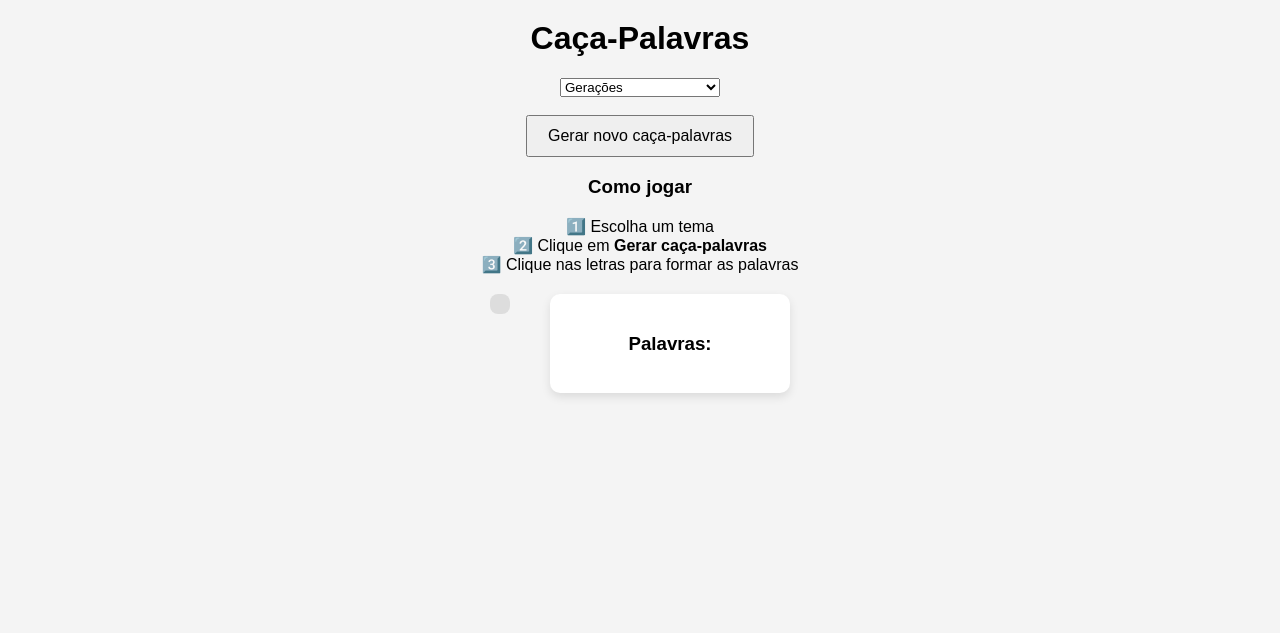
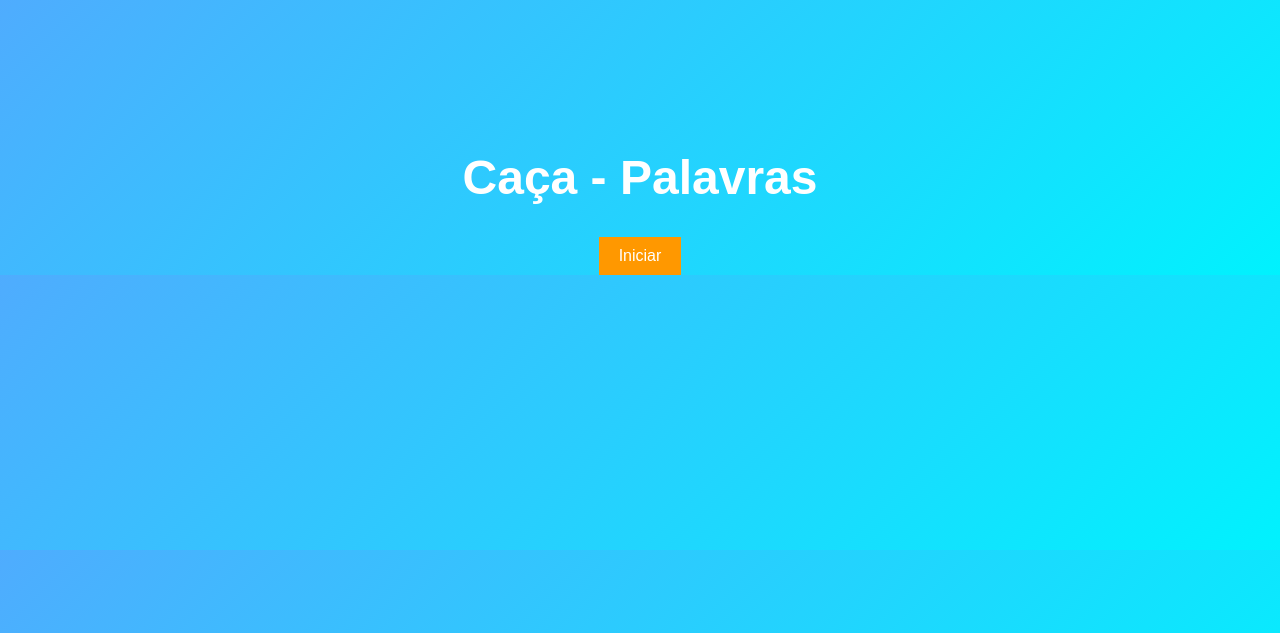
Before and after one commit to deboraf2006/Ca-a_palavras-, a Flask app: page / in a window 1280 px wide. Shown: the top 633 px of the page. Run offline with Flask 3, Linux system fonts and the light colour scheme.

Commit message:
Para colocar oline no render, deploy jogo caça palavras

```diff
--- a/app.py
+++ b/app.py
@@ -28,4 +28,5 @@ def jogo(tema):
         "palavras": palavras
     })
 if __name__ == "__main__":
-    app.run(debug=True)
+    app.run(#debug=True
+        )
--- /dev/null
+++ b/requirements.txt
@@ -0,0 +1,2 @@
+flask
+gunicorn
--- a/static/script.js
+++ b/static/script.js
@@ -24,7 +24,13 @@ function gerarJogo() {
         });
 }
 
+function iniciarJogo(){
 
+    document.getElementById("tela-inicial").style.display = "none";
+
+    document.getElementById("tela-jogo").style.display = "block";
+
+}
 
 function desenharTabuleiro(matriz) {
     const tabuleiro = document.getElementById("tabuleiro");
--- a/static/style.css
+++ b/static/style.css
@@ -1,7 +1,25 @@
+/* somente a tela inicial apareça primeiro*/
+#tela-jogo{
+    display:none;
+}
+
+#tela-inicial{
+    text-align :center;
+    margin-top:150px;
+}
+
+#tela-inicial h1{
+    font-size:48px;
+    color:white;
+}
+
 body {
     font-family :Arial ,sans-serif;
+    background: linear-gradient(135deg,#4facfe,#00f2fe);
     text-align: center;
     background-color:#f4f4f4;
+    margin:0;
+    padding:0;
 
 }
 
@@ -10,10 +28,14 @@ h1 {
 }
 
 button{
+    background-color:#ff9800;
     padding : 10px 20px;
     font-size:16px;
     cursor:pointer;
+    color:white;
+    border:none;
 }
+
 
 #tabuleiro {
     display:inline-block;
--- a/templates/template_index.html
+++ b/templates/template_index.html
@@ -9,38 +9,44 @@
 </head>
 
 <body>
+<!-- TELA INICIAL-->
+<div id="tela-inicial">
+    <h1>Caça - Palavras</h1>
+    <button onclick = "iniciarJogo()">Iniciar</button>
 
-    <h1>Caça-Palavras</h1>
+    </div>
 
+<!-- TELA DO JOGO -->
+<div id = "tela-jogo">
+<h3>
+ ----------------- COMO JOGAR: ----------------- <br>
+
+     1️⃣ Escolha um tema <br>
+     2️⃣ Clique em <strong>Gerar caça-palavras</strong> <br>
+ ---------------------------------------------------------- <br>
+ <h3>  <br>
+
+<p><strong>Temas: </strong><br>
     <select id="tema">
-        <option value="GERACOES">Gerações</option>
-        <option value="SISTEMA">Sistema</option>
-        <option value="SISTEMAS_OPERACIONAIS">Sistemas Operacionais</option>
-        <option value="PROCESSOS">Processos</option>
+     <option value= "GERACOES">Gerações</option>
+     <option value= "SISTEMA">Sistema</option>
+     <option value= "SISTEMAS_OPERACIONAIS">Sistemas Operacionais<option>
+     <option value="PROCESSOS">Processos</option>
     </select>
 
     <br><br>
 
-    <button onclick="gerarJogo()">Gerar novo caça-palavras</button>
+    <button onclick= "gerarJogo()">Gerar novo caça-palavras</button>
 
-    <div id="instrucoes">
-        <h3>Como jogar</h3>
-        <p>
-            1️⃣ Escolha um tema <br>
-            2️⃣ Clique em <strong>Gerar caça-palavras</strong> <br>
-            3️⃣ Clique nas letras para formar as palavras
-        </p>
-    </div>
-
-    <div class="area-jogo">
+    <div class ="area-jogo">
 
     <div id="tabuleiro"></div>
 
     <div class="painel-palavras">
-        <h3>Palavras:</h3>
+
         <ul id="lista-palavras"></ul>
     </div>
-
+  </div>
 </div>
 
     <script src="{{ url_for('static', filename='script.js') }}"></script>
```
Also changed, not shown: 1 other file.
